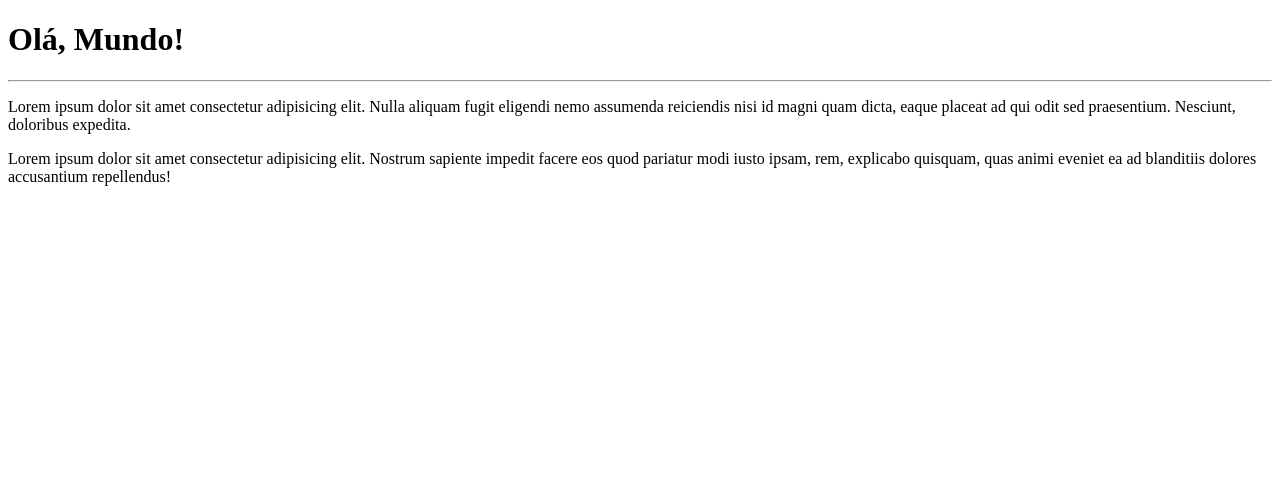
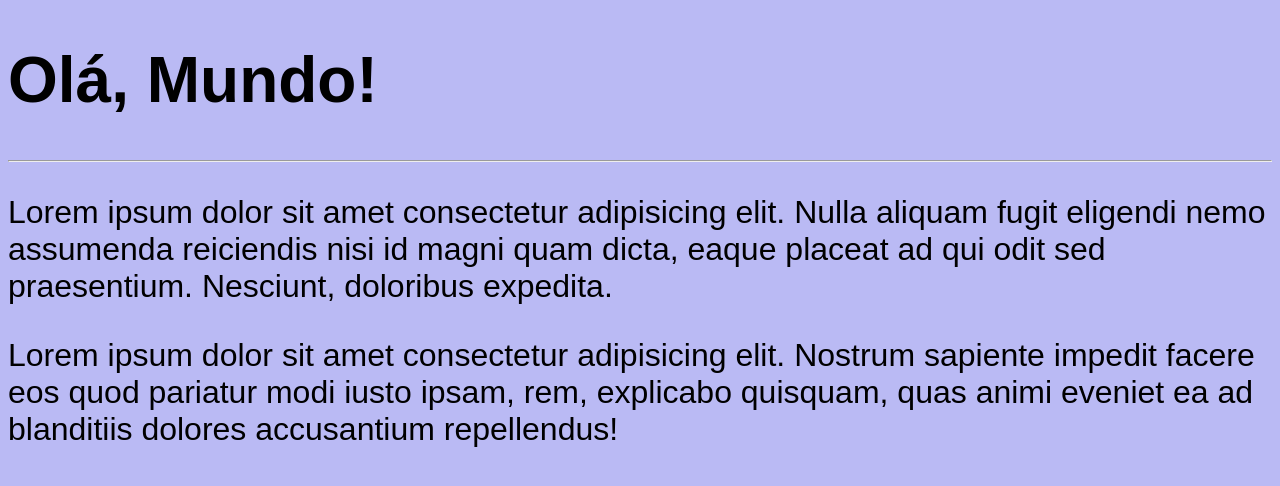
Before and after one commit to PauloRobertoEidelwein/OlaMundo, a plain HTML site: page site_exemplo/index.html in a window 1280 px wide. Drawn offline with Linux system fonts and the light colour scheme.

Commit message:
teste de alteração em fev24
criação de arquivo CSS

```diff
--- a/site_exemplo/index.html
+++ b/site_exemplo/index.html
@@ -4,6 +4,7 @@
     <meta charset="UTF-8">
     <meta name="viewport" content="width=device-width, initial-scale=1.0">
     <title>Meu Primeiro Site em Repositório</title>
+    <link rel="stylesheet" href="style.css">
 </head>
 <body>
     <h1>Olá, Mundo!</h1>
--- /dev/null
+++ b/site_exemplo/style.css
@@ -0,0 +1,7 @@
+
+
+body{
+    background-color: rgba(147, 147, 239, 0.633);
+    font-family: Arial, Helvetica, sans-serif;
+    font-size: 2em;
+}
```
